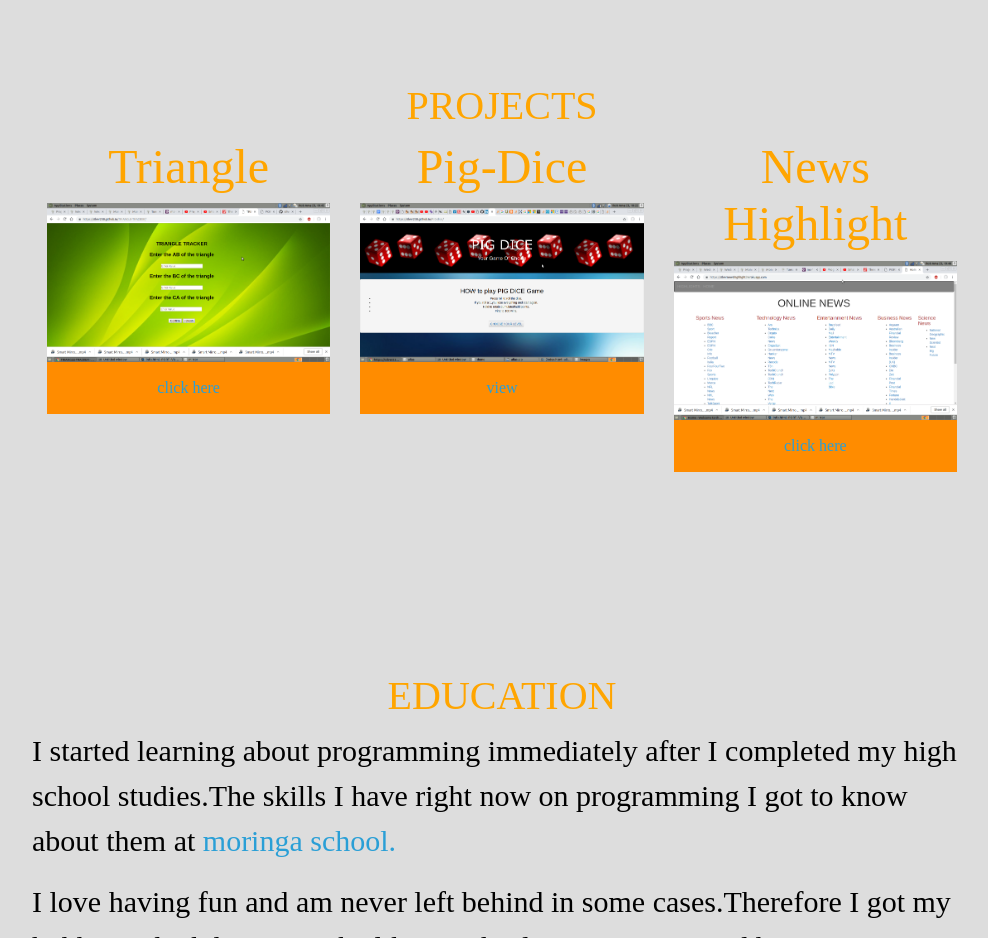
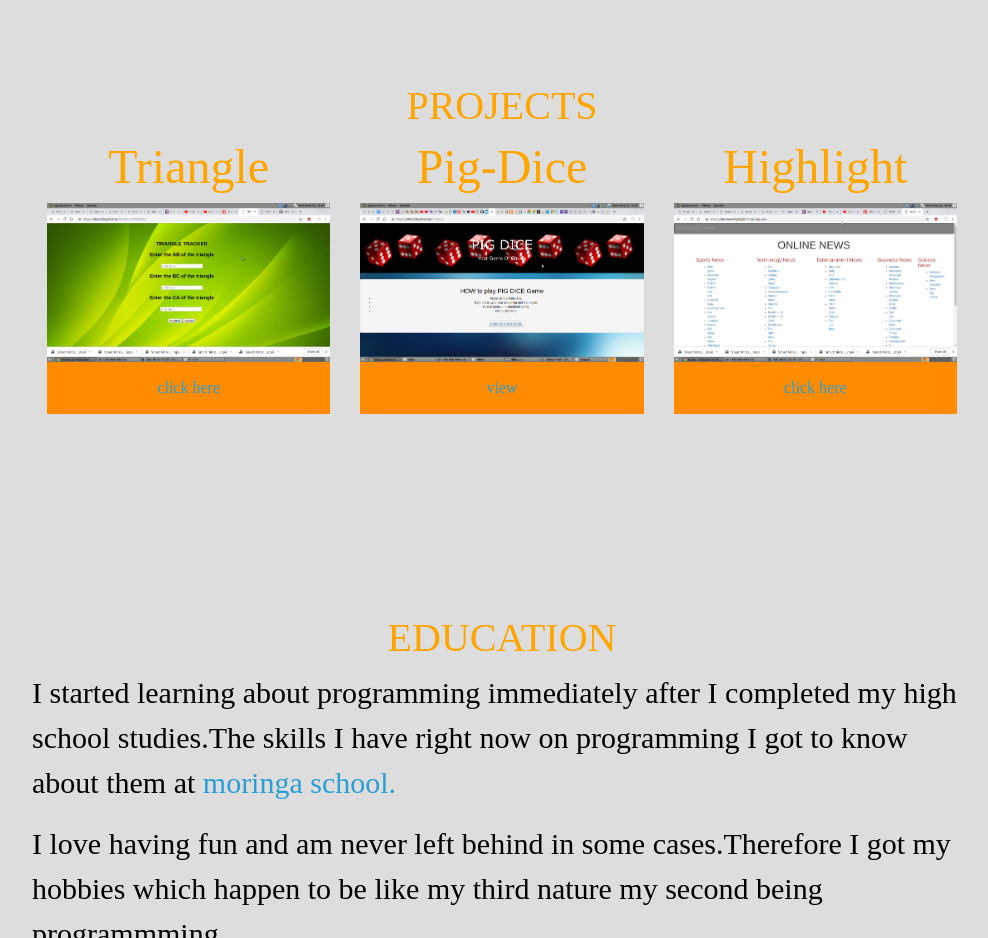
Before and after one commit to silver230/Portfolio-Landing-page, a plain HTML site: page info.html in a window 1280 px wide. Shown: the part 1340-2278 px from the top of the page, without its empty margins (148-1136 px from the left). Drawn offline with nearby package versions, Linux system fonts and the light colour scheme; some icons are missing.

Commit message:
highlights

```diff
--- a/info.html
+++ b/info.html
@@ -395,7 +395,7 @@ style="float:right"
       </div>
 
       <div class="col-md-4">
-          <h2>News Highlight</h2>
+          <h2>Highlight</h2>
 
           <img class="" src="./images/news.png" width="100%">
           <div class="overlay">
```
